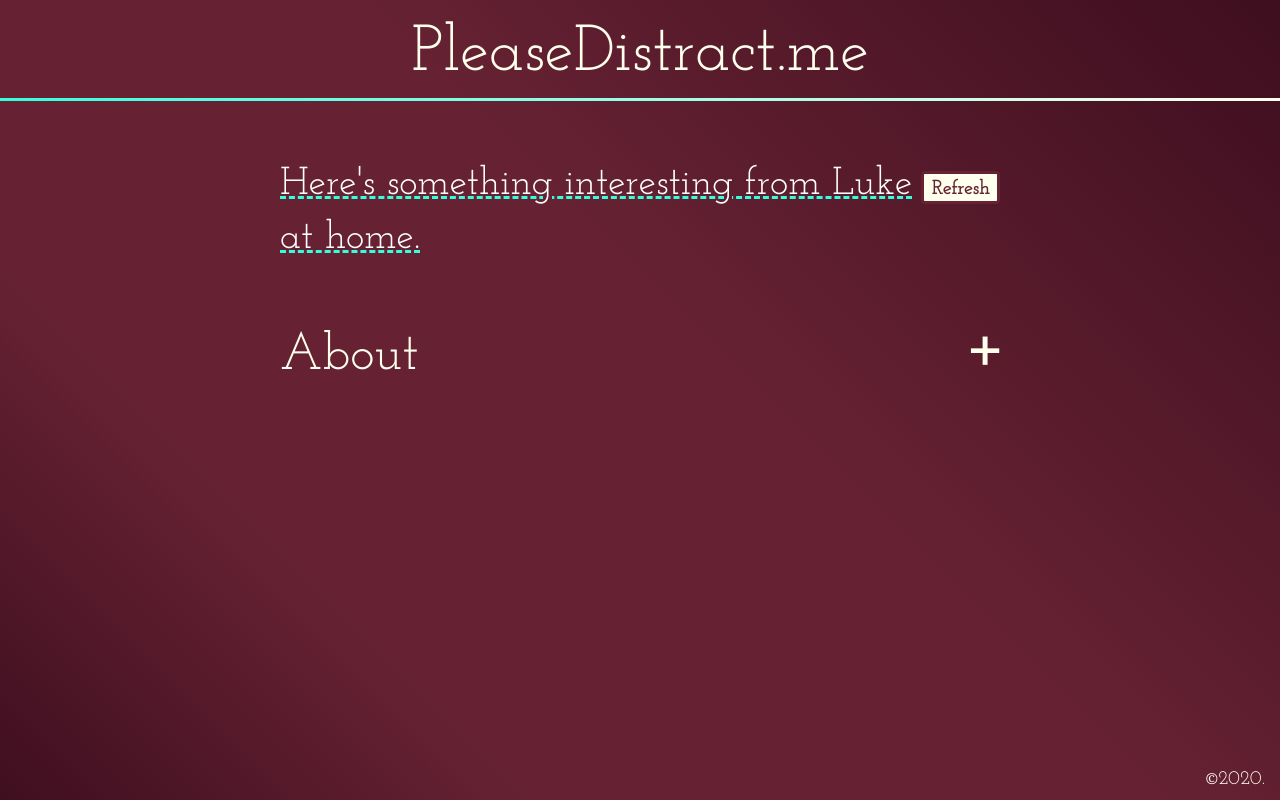
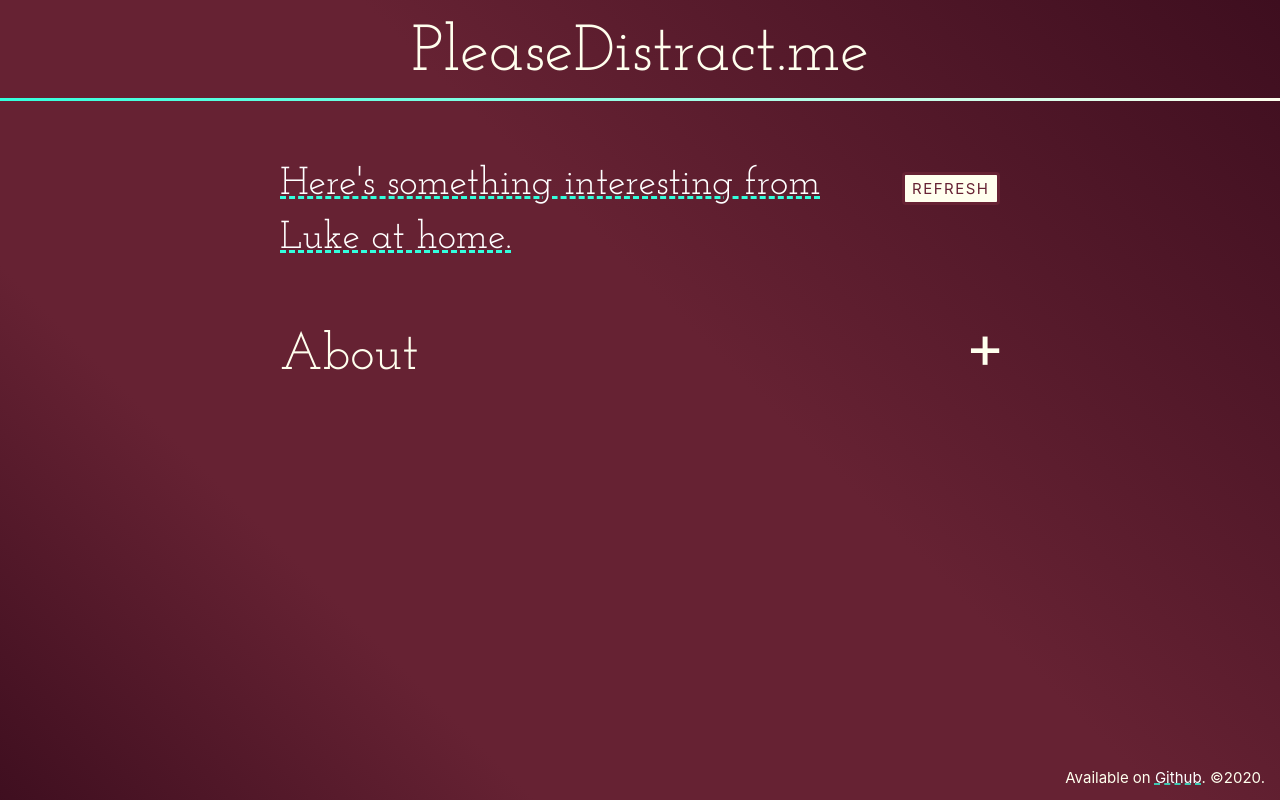
Before and after one commit to lukehler/pleasedistract.me, a plain HTML site: page index.html in a window 1280 px wide. Drawn offline with Linux system fonts and the light colour scheme.

Commit message:
Fully functional MVP. Just add data.

```diff
--- a/index.html
+++ b/index.html
@@ -25,27 +25,35 @@
 	<main id="main-content" role="main">
 
 		<p id="recommendation">
-			<a id="link" href="#" target="_blank" rel="noopener noreferrer">Here's something interesting from Luke at home.</a>
+			<a id="link" target="_blank" rel="noopener noreferrer"></a>
 			<button id="refresh">Refresh</button>
 		</p>
+		<noscript>
+
+			<p id="noscript-alt">
+				<a href="https://witwat.net" target="_blank" rel="noopener noreferrer">Here's something interesting from Luke at home.</a>
+			</p>
+		</noscript>
 
 		<details>
 			<summary><h2>About</h2><span>+</span></summary>
 			<p>We all need a little distraction from time to time. To help aid in that, we've got a curated list of links that we think you might like.</p>
 			<p>You're given a single link at random. Refreshing or reloading the page will get you a different random link each time.</p>
-			<p>Take a deep breath. Read something funny, interesting, or heartwarming. And enjoy.</p>
+			<p>While there is no lack of interesting, heartwarming, or even funny material on the current pandemic, you won't find it here. This is intended as a place of escape from the day to day grind.</p>
+			<p>Take a deep breath. Read something you may not have expected. And enjoy.</p>
 		</details>
 
 	</main>
 
 	<footer id="site-footer" role="contentinfo">
+		Available on <a href="https://github.com/lukehler/pleasedistract.me">Github</a>.
 		&copy;2020.
 	</footer>
 
 	<script>
-		var links = [{"link":"https://witwat.net","adjective":"interesting","author":"Luke","dept":"home"},{"link":"https://blorgspot.com","adjective":"funny","author":"Luke","dept":"home"}];
+		var links = [{"link":"https://witwat.net","adjective":"interesting","author":"Luke at home"},{"link":"https://blorgspot.com","adjective":"funny","author":"Luke at home"}];
 	</script>
-	<script src="/script.min.js"></script>
+	<script src="/script.js"></script>
 
 	<!-- remove livereload line for delivery! -->
 	<script src="//localhost:2112/livereload.js"></script>
--- a/script.js
+++ b/script.js
@@ -1,7 +1,25 @@
 /* --- pleasedistract.me v0.1.0 --- */
 
-// TODO:
+// Variables
 
-// fetch the list of all links
-// function: get random link
-// function: format link
+var recommendations = document.getElementById('recommendations');
+var refresh = document.getElementById('refresh');
+var link = document.getElementById('link');
+
+// Function: get random link
+var updateLink = function(){
+	var length = links.length;
+	var index = Math.floor( Math.random() * length );
+	var linkObject = links[ index ];
+	var text = "Here's something " + linkObject.adjective + " from " + linkObject.author + ".";
+	link.innerText = text;
+	link.href = linkObject.link;
+}
+
+// And fire everything off.
+	// Initial link generation
+	updateLink();
+	// Bind event to button
+	refresh.addEventListener( 'click', updateLink );
+	// Bind event to link
+	link.addEventListener( 'click', updateLink );
--- a/style.css
+++ b/style.css
@@ -706,7 +706,6 @@
 #site-footer {
   text-align: right;
   font-size: 1.2rem;
-  font-family: josefin_slabregular, Georgia, serif;
 }
 details {
   margin: 2.4rem 0;
@@ -760,6 +759,7 @@
   margin: 0;
   padding: 0;
 }
+#noscript-alt,
 #recommendation {
   font-size: 2.4rem;
   line-height: 1.8;
@@ -774,6 +774,9 @@
           align-items: baseline;
   font-family: josefin_slabregular, Georgia, serif;
 }
+.no-js #recommendation {
+  display: none;
+}
 #refresh {
   margin-left: 0.6rem;
   float: right;
@@ -784,9 +787,11 @@
   display: inline-block;
   padding: 0 0.5em;
   margin-right: 1.2rem;
-  font-family: josefin_slabregular, Georgia, serif;
+  font-family: -apple-system, BlinkMacSystemFont, "Segoe UI", Roboto, Oxygen-Sans, Ubuntu, Cantarell, "Helvetica Neue", Helvetica, Arial, sans-serif, "Apple Color Emoji", "Segoe UI Emoji", "Segoe UI Symbol";
   font-size: 1.2rem;
-  font-weight: bold;
+  font-weight: nomral;
+  text-transform: uppercase;
+  letter-spacing: 0.1em;
   border-radius: 0.3rem;
   color: #623;
   color: var(--bg-primary);
```
Also changed, not shown: script.min.js, style.min.css.
